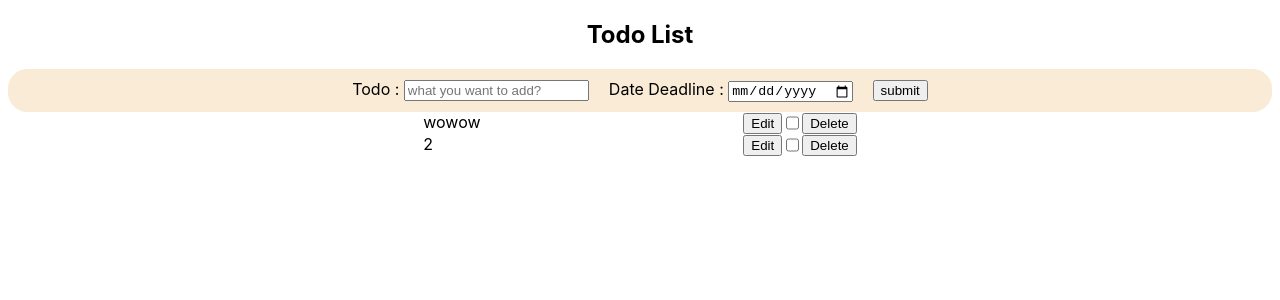
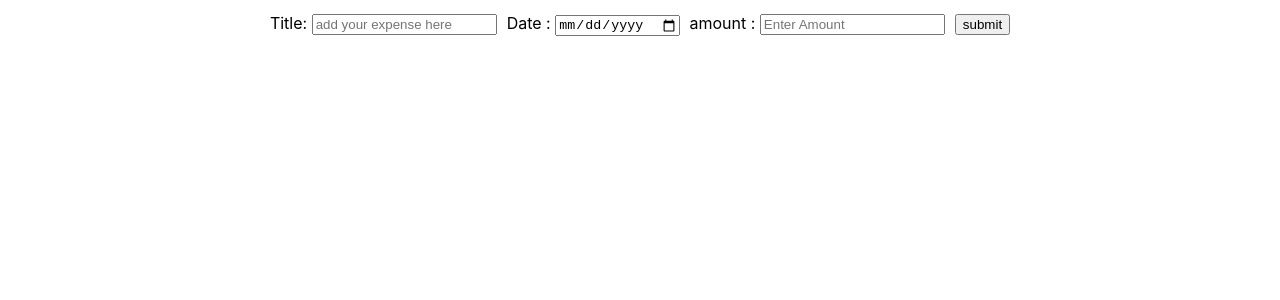
Before and after one commit to swasthikshetty10/React_JS, a React (Create React App) app in the folder learn_react_js/: page / in a window 1280 px wide. Shown: the top 300 px of the page. Built offline with nearby package versions, Linux system fonts and the light colour scheme.

Commit message:
Expense app

```diff
--- a/learn_react_js/src/App.js
+++ b/learn_react_js/src/App.js
@@ -1,10 +1,11 @@
 
 import './App.css';
 import Todo from './Components/Todo/Todo'
+import Expense from './Components/Expense/Expense'
 function App() {
   return (
     <>
-      <Todo />
+      <Expense />
     </>
 
   );
--- /dev/null
+++ b/learn_react_js/src/Components/Expense/Expense.js
@@ -0,0 +1,19 @@
+import React , {useState}from 'react'
+import ExpenseForm from "./ExpenseForm"
+import ExpenseItems from "./ExpenseItems"
+function Expense() {
+    const [allExpense , setAllExpense] = useState([])
+    const SaveExpenseData =  (ExpenseData) =>{
+        console.log(ExpenseData)
+        setAllExpense(prevExpenses => {return [ExpenseData, ...allExpense ]})
+    }
+
+    return (
+        <div>
+            <ExpenseForm onSaveExpenseData = {SaveExpenseData}/>
+            <ExpenseItems data = {allExpense} />
+        </div>
+    )
+}
+
+export default Expense
--- /dev/null
+++ b/learn_react_js/src/Components/Expense/ExpenseCard.css
@@ -0,0 +1,14 @@
+.ExpenseCard {
+    display: flex;
+    justify-content: center;
+    flex-wrap: wrap;
+}
+
+.ExpenseCard>div {
+    padding-inline: 4px;
+}
+
+
+.ExpenseDate {
+    display: flex;
+}
--- /dev/null
+++ b/learn_react_js/src/Components/Expense/ExpenseCard.js
@@ -0,0 +1,42 @@
+import React from 'react'
+import "./ExpenseCard.css"
+function ExpenseCard(props) {
+    console.log(props);
+    try {
+        return (
+            <div className = {"ExpenseCard " + props.data.key}>
+                <div className = "ExpenseDate">
+                    <p>{props.data.date.getMonth().toString()}/</p>
+                    <p>{props.data.date.getDate().toString()}/</p>
+                    <p>{props.data.date.getFullYear().toString()}</p>
+
+                </div>
+
+                <div className = "ExpenseTitle" >
+                    <p>{props.data.title}</p>
+                </div>
+                <div className = "ExpenseTitle" >
+                    <p>{props.data.amount}</p>
+                </div>
+            </div>
+        )
+    } catch (error) {
+        console.log(error);
+        return (
+            <div ClassName = "ExpenseCard">
+                {/* <div className = "ExpenseDate">
+                    <p>{props.data.date}</p>
+                    <p>{props.data.date}</p>
+                </div>
+
+                <div className = "ExpenseTitle" >
+
+                </div> */}
+
+            </div>
+        )
+    }
+
+}
+
+export default ExpenseCard
--- /dev/null
+++ b/learn_react_js/src/Components/Expense/ExpenseForm.css
@@ -0,0 +1,11 @@
+.ExpenseForm>form {
+    display: flex;
+    justify-content: center;
+    flex-wrap: wrap;
+
+}
+
+
+.ExpenseForm>form>div {
+    padding: 5px;
+}
--- /dev/null
+++ b/learn_react_js/src/Components/Expense/ExpenseForm.js
@@ -0,0 +1,62 @@
+import React , {useState} from 'react'
+import './ExpenseForm.css'
+
+function ExpenseForm(props) {
+
+    const [enteredExpense , setExpense] = useState("")
+    const ExpenseChangeHandler = (event) => {
+        setExpense(event.target.value)
+    };
+    const [enteredDate , setExpenseDate] = useState("")
+    const dateChangeHandler = (event) => {
+        setExpenseDate(event.target.value)
+    };
+    const [enteredAmount , setExpenseAmmount] = useState("")
+    const amountChangeHandler = (event) => {
+        setExpenseAmmount(event.target.value)
+    };
+
+   // sending upwords from child to parent component
+    const submitHandler = (event) => {
+        event.preventDefault();
+        console.log(event)
+        props.onSaveExpenseData(ExpenseData)
+        // console.log(event)
+        event.target[0].value = ""
+        event.target[1].value = ""
+        event.target[2].value = ""
+    }
+    const ExpenseData = {
+    title : enteredExpense,
+    amount : enteredAmount,
+    key : Math.random().toString(),
+    date : new Date(enteredDate),
+    }
+
+    return (
+        <div className  = "ExpenseForm">
+            <form onSubmit = {submitHandler}>
+                <div className = "add_text">
+                    <label>Title: </label>
+                    <input type = "text" placeholder = "add your expense here" onChange = {ExpenseChangeHandler}></input>
+
+                </div>
+                <div className = "add_text">
+                    <label>Date : </label>
+                    <input type = "date" onChange = {dateChangeHandler}></input>
+
+                </div>
+                <div className = "add_text">
+                    <label>amount : </label>
+                    <input type = "number" placeholder = "Enter Amount " min = "0"onChange = {amountChangeHandler}></input>
+
+                </div>
+                <div className = "add_button">
+                    <button type = 'submit'>submit</button>
+                </div>
+            </form>
+        </div>
+    )
+}
+
+export default ExpenseForm
--- /dev/null
+++ b/learn_react_js/src/Components/Expense/ExpenseItems.js
@@ -0,0 +1,12 @@
+import React from 'react'
+import ExpenseCard from './ExpenseCard'
+function ExpenseItems(props) {
+    return (
+        <div>
+            {  props.data.map(items => <ExpenseCard data = {items}/>) }
+
+        </div>
+    )
+}
+
+export default ExpenseItems
--- a/learn_react_js/src/Components/Todo/TodoForm.js
+++ b/learn_react_js/src/Components/Todo/TodoForm.js
@@ -24,8 +24,6 @@ function TodoForm(props) {
     }
 
     return (
-
-
         <div className  = "TodoForm">
             <form onSubmit = {submitHandler}>
                 <div class = "add_text">
```
Also changed, not shown: learn_react_js/src/Components/Expense/ExpenseFilter.js (added, +11 -0 lines).
